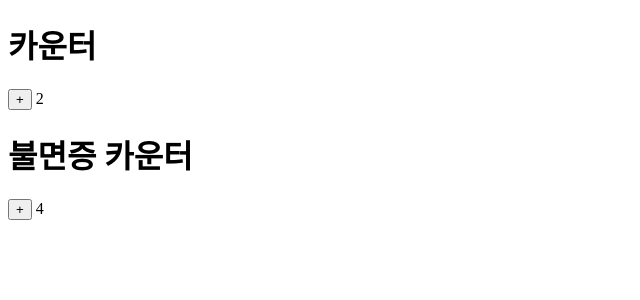
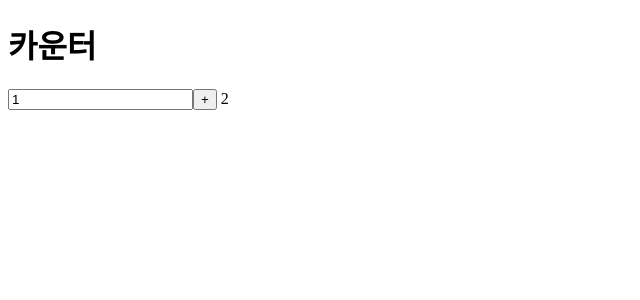
Before and after one commit to bungaedm/lg-cns-react, a React (Create React App) app: page / in a window 1280 px wide. Shown: the top 300 px of the page, without its empty margins (0-640 px from the left). Built offline with nearby package versions, Linux system fonts and the light colour scheme.

Commit message:
history update

```diff
--- a/src/App.js
+++ b/src/App.js
@@ -2,15 +2,21 @@ import './App.css';
 import {useState} from 'react';
 
 function Counter({title, initValue}){
-  const valueState = useState(initValue);
-  const value = valueState[0];
-  const setValue = valueState[1];
-  console.log('valueState', valueState);
+  const [value, setValue] = useState(initValue);
+  const [step, setStep] = useState(1);
+  const [history, setHistory] = useState([]);
 
   return (
     <div>
       <h1>{title}</h1>
-      <button onClick={()=>setValue(value+1)}>+</button> {value}
+      <input type="number" value={step} onChange={(evt)=>{
+        setStep(Number(evt.target.value));
+      }}/>
+      <button onClick={() => {
+        setValue(value+step);
+        setHistory([...history, value+step]);
+      }}>+</button> {value}
+      <ol>{history.map(item=><li>{item}</li>)}</ol>
     </div>
   )
 }
@@ -19,7 +25,7 @@ function App() {
   return (
     <div>
       <Counter title="카운터" initValue={2}/>
-      <Counter title="불면증 카운터" initValue={4}/>
+      {/* <Counter title="불면증 카운터" initValue={4}/> */}
     </div>
   );
 }
```
